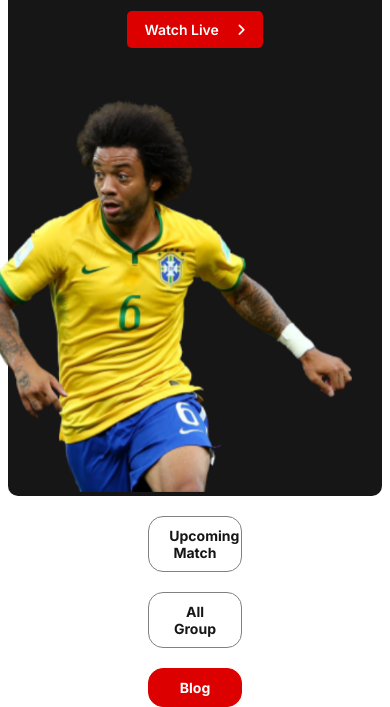
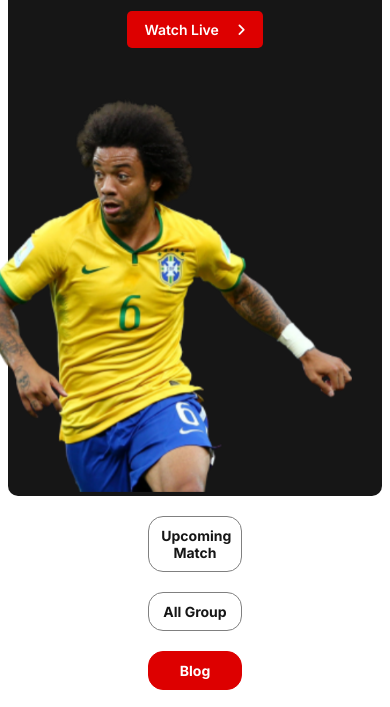
Before and after one commit to Debos602/world-cup, a plain HTML site: page index.html in a window 390 px wide. Shown: the part 358-1065 px from the top of the page. Drawn offline with Linux system fonts and the light colour scheme.

Commit message:
responsive anchor tag updated

```diff
--- a/css/style.css
+++ b/css/style.css
@@ -321,7 +321,7 @@ hr {
 
     .drop-down a {
         font-size: 14px;
-        padding: 10px 20px;
+        padding: 10px 12px;
     }
 
     .drop-down a:hover {
```
